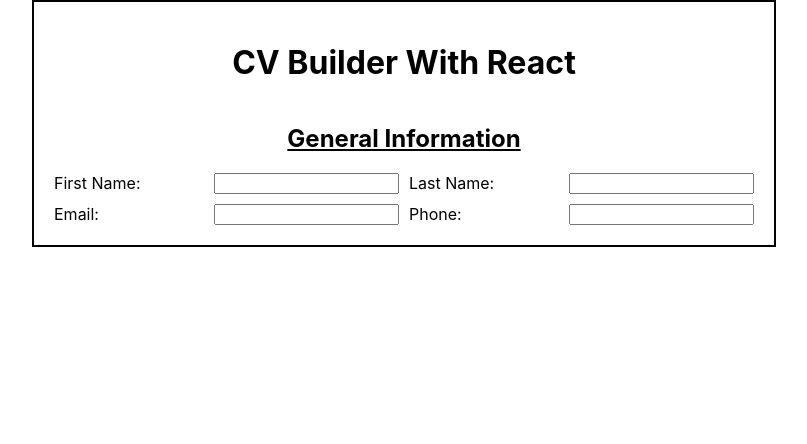
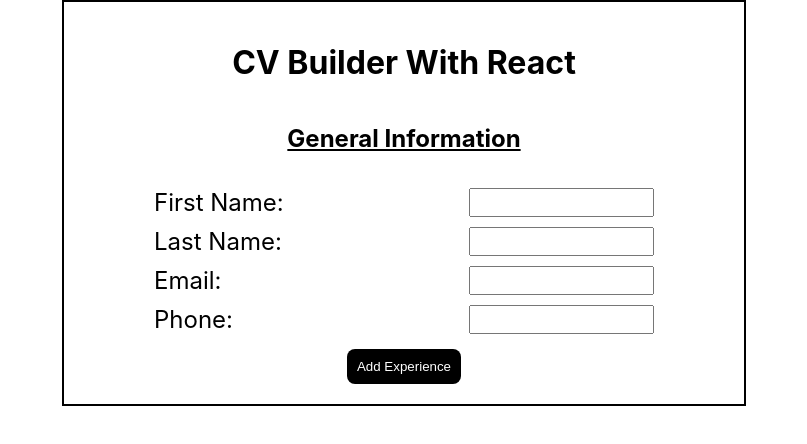
Before and after one commit to Yusef-H/cv-builder, a React (Create React App) app: page / in a window 1280 px wide. Shown: the top 444 px of the page, without its empty margins (236-1043 px from the left). Built offline with nearby package versions, Linux system fonts and the light colour scheme.

Commit message:
add experience section with button

```diff
--- a/src/components/Experience.js
+++ b/src/components/Experience.js
@@ -0,0 +1,38 @@
+import '../styles/Form.css'
+import React, {Component} from 'react';
+
+class Experience extends Component{
+    render() {
+        const handleInputChange = this.props.handleInputChange;
+        return (
+            <>
+                <h2>Experience</h2>
+                <form>
+                    <div>
+                        <label htmlFor="job-title">Job Title:</label>
+                        <input type="text" id="job-title" name="jobTitle" onChange={handleInputChange}></input>
+                    </div>
+                    <div>
+                        <label htmlFor="company">Company:</label>
+                        <input type="text" id="company" name="company" onChange={handleInputChange}></input>
+                    </div>
+                    <div>
+                        <label htmlFor="start-date">Start Date:</label>
+                        <input type="date" id="start-date" name="startDate" onChange={handleInputChange}></input>
+                    </div>
+                    <div>
+                        <label htmlFor="end-date">End Date:</label>
+                        <input type="date" id="end-date" name="endDate" onChange={handleInputChange}></input>
+                    </div>
+                    <div>
+                        <label htmlFor="description">Description:</label>
+                        <textarea id="description" name="description" onChange={handleInputChange}></textarea>
+                    </div>
+                </form>
+            </>
+        )
+
+    }
+}
+
+export default Experience;
--- a/src/components/Form.js
+++ b/src/components/Form.js
@@ -1,5 +1,6 @@
 import '../styles/Form.css'
 import GeneralInfo from './GeneralInfo';
+import Experience from './Experience';
 import React, {Component} from 'react';
 
 class Form extends Component{
@@ -14,6 +15,7 @@ class Form extends Component{
         };
 
         this.handleInputChange = this.handleInputChange.bind(this);
+        this.addExperience = this.addExperience.bind(this);
     }
 
     handleInputChange(event) {
@@ -22,13 +24,22 @@ class Form extends Component{
         this.setState({[name]: value});
     }
 
+    addExperience() {
+        this.setState((prevState) => ({
+            experiences: [...prevState.experiences, {}]
+        }))
+    }
+
     render(){
         return (
-            <div>
+            <div className="form-content">
                 <h2>General Information</h2>
                 <GeneralInfo {...this.state} handleInputChange = {this.handleInputChange} />
 
-
+                <button onClick={this.addExperience}>Add Experience</button>
+                {this.state.experiences.map((experience, key) => (
+                    <Experience key={key} handleInputChange={this.handleInputChange}/>
+                ))}
             </div>
         );
     }
--- a/src/styles/App.css
+++ b/src/styles/App.css
@@ -10,5 +10,5 @@ body{
     align-items: center;
     padding: 20px;
     border: 2px solid black;
-    max-width: 700px;
+    width: clamp(400px, 80vmin, 800px);
 }
--- a/src/styles/Form.css
+++ b/src/styles/Form.css
@@ -1,12 +1,14 @@
 
 form{
     display: flex;
-    flex-wrap: wrap;
+    flex-direction: column;
     gap: 10px;
+    width: clamp(400px, 80vmin, 500px);
 }
 
 form > div{
-    flex: 1;
+    width: 100%;
+    font-size: clamp(15px, 3vmin, 30px);
     display: flex;
     justify-content: space-between;
     gap: 5px;
@@ -17,3 +19,23 @@ h2{
     justify-self: center;
     text-align: center;
 }
+
+button{
+    border: none;
+    background-color: black;
+    color:white;
+    padding: 10px;
+    border-radius: 8px;
+}
+button:hover{
+    background-color: rgb(99, 95, 95);
+    cursor: pointer;
+}
+
+.form-content{
+    display: flex;
+    flex-direction: column;
+    align-items: center;
+    justify-content: center;
+    gap: 15px;
+}
```
